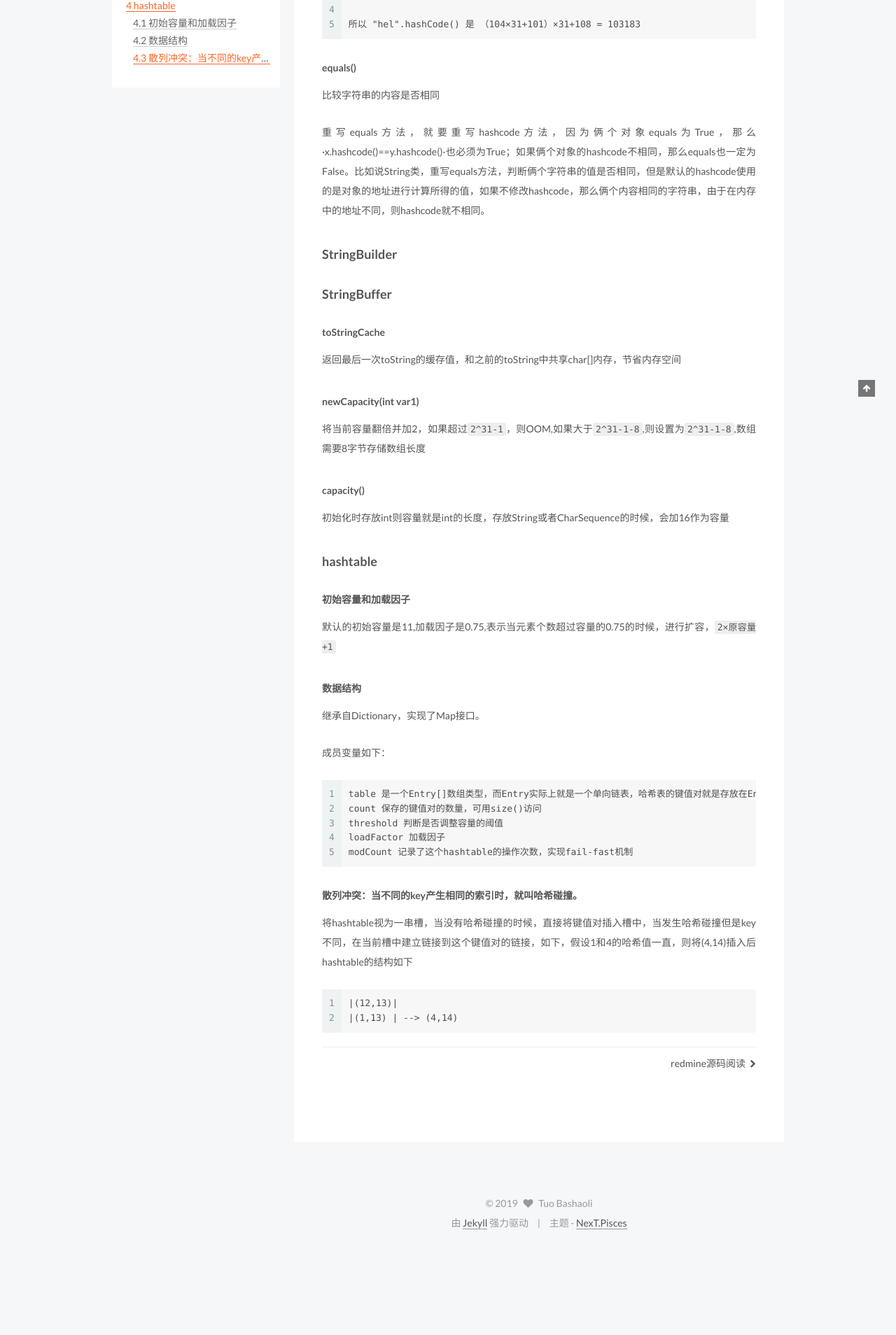
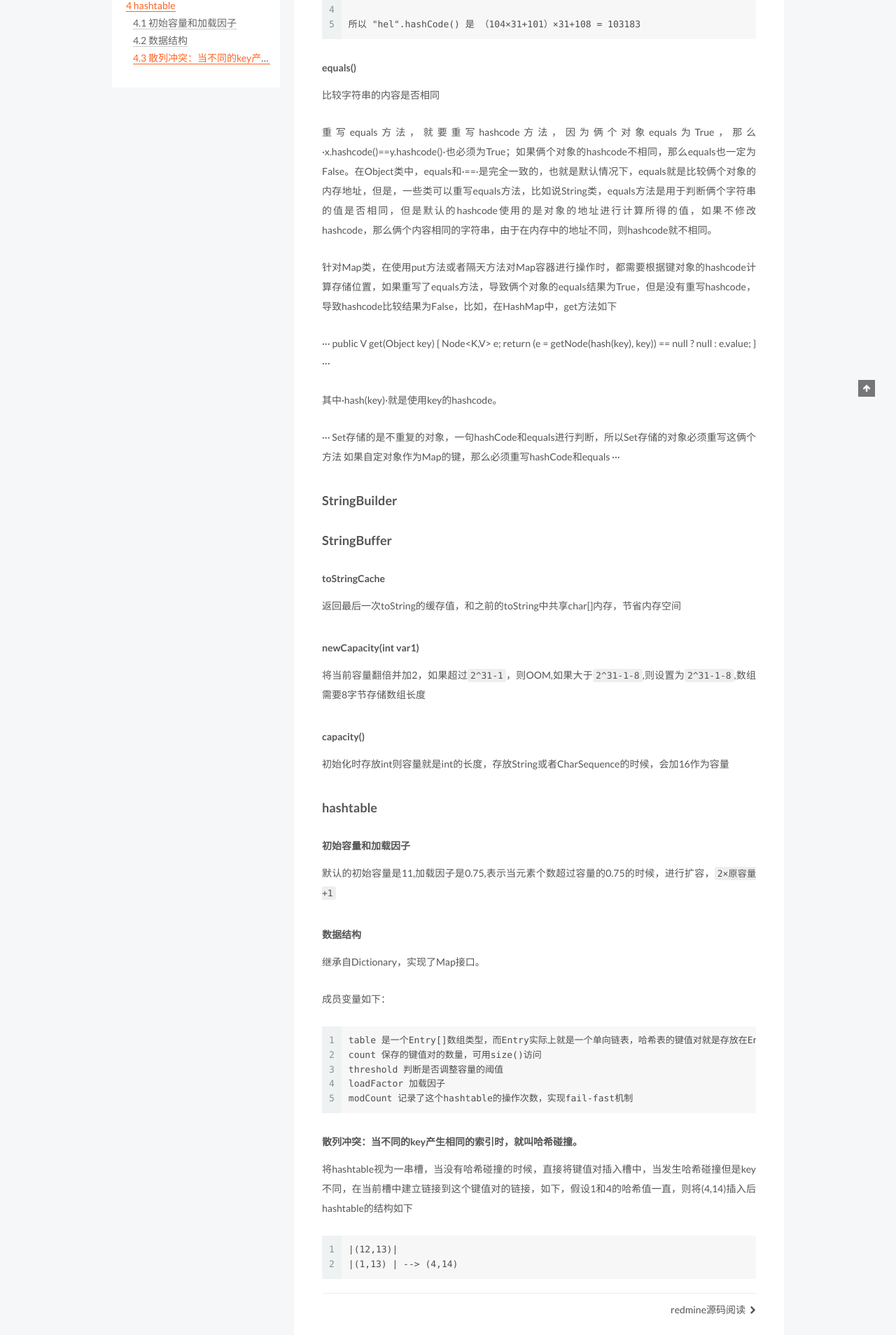
Before and after one commit to tuobashaoli/tuobashaoli.github.io, a Jekyll site: the page built from _posts/2019-05-31-java-api.markdown, in a window 1280 px wide. Shown: the part 433-2341 px from the top of the page at 70% size. Built offline with Jekyll 4.4.1, drawn with Linux system fonts in a browser that asks for light colours; comment, search, counter and statistics services are not loaded; before the commit the page ends 2215 px from its top, so only the background shows below that.

Commit message:
update java api

```diff
--- a/_posts/2019-05-31-java-api.markdown
+++ b/_posts/2019-05-31-java-api.markdown
@@ -24,7 +24,23 @@ l 108
 
 比较字符串的内容是否相同
 
-重写equals方法，就要重写hashcode方法，因为俩个对象equals为True，那么·x.hashcode()==y.hashcode()·也必须为True；如果俩个对象的hashcode不相同，那么equals也一定为False。比如说String类，重写equals方法，判断俩个字符串的值是否相同，但是默认的hashcode使用的是对象的地址进行计算所得的值，如果不修改hashcode，那么俩个内容相同的字符串，由于在内存中的地址不同，则hashcode就不相同。
+重写equals方法，就要重写hashcode方法，因为俩个对象equals为True，那么·x.hashcode()==y.hashcode()·也必须为True；如果俩个对象的hashcode不相同，那么equals也一定为False。在Object类中，equals和·==·是完全一致的，也就是默认情况下，equals就是比较俩个对象的内存地址，但是，一些类可以重写equals方法，比如说String类，equals方法是用于判断俩个字符串的值是否相同，但是默认的hashcode使用的是对象的地址进行计算所得的值，如果不修改hashcode，那么俩个内容相同的字符串，由于在内存中的地址不同，则hashcode就不相同。
+
+针对Map类，在使用put方法或者隔天方法对Map容器进行操作时，都需要根据键对象的hashcode计算存储位置，如果重写了equals方法，导致俩个对象的equals结果为True，但是没有重写hashcode，导致hashcode比较结果为False，比如，在HashMap中，get方法如下
+
+···
+public V get(Object key) {
+     Node<K,V> e;
+     return (e = getNode(hash(key), key)) == null ? null : e.value;
+}
+···
+
+其中·hash(key)·就是使用key的hashcode。
+
+···
+Set存储的是不重复的对象，一句hashCode和equals进行判断，所以Set存储的对象必须重写这俩个方法
+如果自定对象作为Map的键，那么必须重写hashCode和equals
+···
 
 ### StringBuilder
 
```
